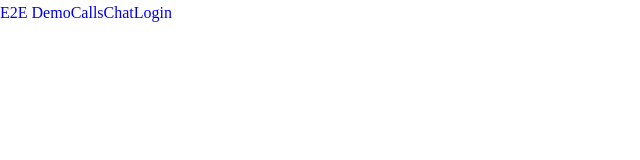
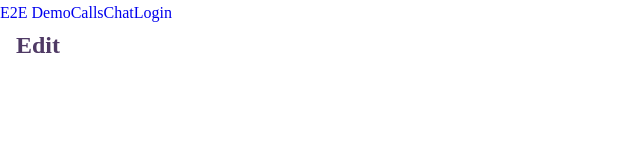
Before and after one commit to Royshacked/frontend-react, a React (Vite) app: page /edit in a window 1280 px wide. Shown: the top 160 px of the page, without its empty margins (0-640 px from the left). Built offline with nearby package versions, Linux system fonts and the light colour scheme; no server answers.

Commit message:
Create CallEdit

```diff
--- a/src/RootCmp.jsx
+++ b/src/RootCmp.jsx
@@ -2,6 +2,8 @@ import React from 'react'
 import { Routes, Route } from 'react-router'
 
 import { CallIndex } from './pages/CallIndex.jsx'
+import { CallEdit } from './pages/CallEdit.jsx'
+
 import { ChatApp } from './pages/Chat.jsx'
 import { AdminIndex } from './pages/AdminIndex.jsx'
 import { AppHeader } from './cmps/AppHeader'
@@ -20,6 +22,7 @@ export function RootCmp() {
             <main>
                 <Routes>
                     <Route path="/call" element={<CallIndex />} />
+                    <Route path="/edit" element={<CallEdit />} />
                     <Route path="chat" element={<ChatApp />} />
                     <Route path="admin" element={<AdminIndex />} />
                     <Route path="login" element={<LoginSignup />}>
--- /dev/null
+++ b/src/pages/CallEdit.jsx
@@ -0,0 +1,8 @@
+
+
+export function CallEdit() {
+    return <section className="call-edit">
+        <h2>Edit</h2>
+    </section>
+
+}
--- a/src/pages/CallIndex.jsx
+++ b/src/pages/CallIndex.jsx
@@ -3,6 +3,7 @@ import { loadCalls } from "../store/actions/call.actions"
 import { useSelector } from "react-redux"
 
 import { CallList } from "../cmps/CallList"
+import { Link } from "react-router-dom"
 
 
 export function CallIndex() {
@@ -15,6 +16,8 @@ export function CallIndex() {
         loadCalls()
     }
     return <section className="call-index">
+        <h2>List</h2>
+        <Link to='/edit'>Add</Link>
         <CallList calls={calls} />
     </section>
 }
```
